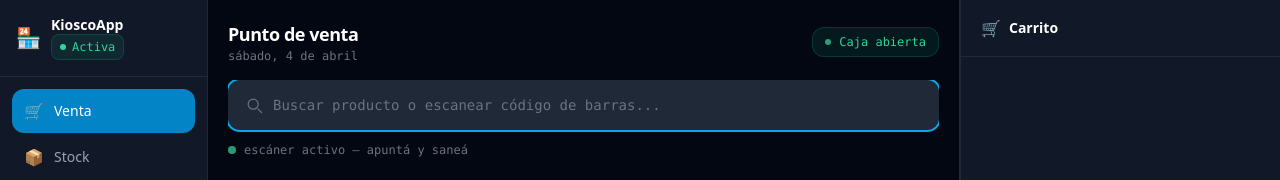
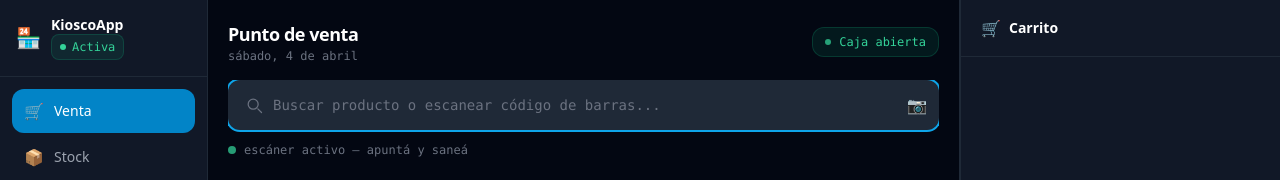
Before and after one commit to jtapiaa22/AppKiosco, a React (Vite) app: page /#/pos in a window 1280 px wide. Shown: the top 180 px of the page. Built offline with nearby package versions, Linux system fonts and the light colour scheme.

Commit message:
feat: boton escanear con celular en buscador del POS

```diff
--- a/src/components/pos/BuscadorProducto.jsx
+++ b/src/components/pos/BuscadorProducto.jsx
@@ -2,10 +2,12 @@ import { useState, useEffect, useRef } from 'react'
 import { useProductoSearch } from '@/hooks/useProductoSearch'
 import { listenBarcodeScanner } from '@/services/barcode'
 import { usePosStore } from '@/store/posStore'
+import ModalEscaner from '@/components/stock/ModalEscaner'
 
 export default function BuscadorProducto({ onProductoNuevo }) {
   const [texto, setTexto] = useState('')
   const [flash, setFlash] = useState(false)
+  const [modalEscaner, setModalEscaner] = useState(false)
   const inputRef = useRef(null)
   const { resultados, cargando, buscarPorTexto, buscarPorCodigo, limpiar } = useProductoSearch()
   const { agregarProducto } = usePosStore()
@@ -40,6 +42,13 @@ export default function BuscadorProducto({ onProductoNuevo }) {
     inputRef.current?.focus()
   }
 
+  // Cuando el escáner móvil manda un código, lo ponemos en el input y buscamos
+  function handleCodigoEscaneado(codigo) {
+    setModalEscaner(false)
+    setTexto(codigo)
+    inputRef.current?.focus()
+  }
+
   return (
     <div className="flex flex-col h-full">
       {/* Barra de búsqueda */}
@@ -56,13 +65,21 @@ export default function BuscadorProducto({ onProductoNuevo }) {
           value={texto}
           onChange={e => setTexto(e.target.value)}
           placeholder="Buscar producto o escanear código de barras..."
-          className="w-full bg-gray-800 border border-gray-700 rounded-xl pl-11 pr-4 py-3.5
+          className="w-full bg-gray-800 border border-gray-700 rounded-xl pl-11 pr-12 py-3.5
                      text-white placeholder-gray-500 text-sm font-mono
                      focus:outline-none focus:ring-2 focus:ring-sky-500 focus:border-transparent
                      transition-all"
         />
+        {/* Botón escáner móvil */}
+        <button
+          onClick={() => setModalEscaner(true)}
+          title="Escanear con celular"
+          className="absolute inset-y-0 right-0 pr-3 flex items-center
+                     text-violet-400 hover:text-violet-300 transition-colors">
+          📷
+        </button>
         {cargando && (
-          <div className="absolute inset-y-0 right-0 pr-4 flex items-center">
+          <div className="absolute inset-y-0 right-8 pr-1 flex items-center">
             <div className="w-4 h-4 border-2 border-sky-500 border-t-transparent rounded-full animate-spin" />
           </div>
         )}
@@ -85,23 +102,18 @@ export default function BuscadorProducto({ onProductoNuevo }) {
                          hover:bg-gray-700 border border-gray-700/50 hover:border-gray-600
                          transition-all text-left group"
             >
-              {/* Foto del producto */}
               <div className="w-12 h-12 rounded-lg bg-gray-700 overflow-hidden flex-shrink-0 flex items-center justify-center">
                 {p.foto_url
                   ? <img src={p.foto_url} alt={p.nombre} className="w-full h-full object-cover" />
                   : <span className="text-xl">📦</span>
                 }
               </div>
-
-              {/* Info */}
               <div className="flex-1 min-w-0">
                 <p className="text-sm font-medium text-white truncate group-hover:text-sky-300 transition-colors">
                   {p.nombre}
                 </p>
                 <p className="text-xs text-gray-500 font-mono">{p.codigo_barras || '—'}</p>
               </div>
-
-              {/* Precio + stock */}
               <div className="text-right flex-shrink-0">
                 <p className="text-sm font-bold text-emerald-400 font-mono">
                   ${p.precio_venta?.toLocaleString('es-AR')}
@@ -115,7 +127,7 @@ export default function BuscadorProducto({ onProductoNuevo }) {
         </div>
       )}
 
-      {/* Estado vacío — con texto pero sin resultados */}
+      {/* Sin resultados */}
       {texto.length >= 2 && resultados.length === 0 && !cargando && (
         <div className="flex-1 flex flex-col items-center justify-center text-center py-12">
           <div className="text-4xl mb-3">🔍</div>
@@ -131,6 +143,16 @@ export default function BuscadorProducto({ onProductoNuevo }) {
           <p className="text-gray-400 text-sm">Escribí o escaneá para buscar</p>
         </div>
       )}
+
+      {/* Modal escáner móvil */}
+      {modalEscaner && (
+        <ModalEscaner
+          onCodigo={handleCodigoEscaneado}
+          onCerrar={() => setModalEscaner(false)}
+          titulo="🔍 Escanear para buscar"
+          descripcion="Escaneá el código de barras para agregar el producto al carrito."
+        />
+      )}
     </div>
   )
 }
```
